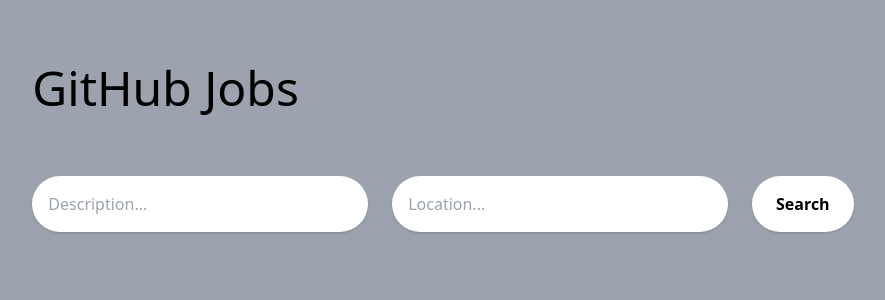
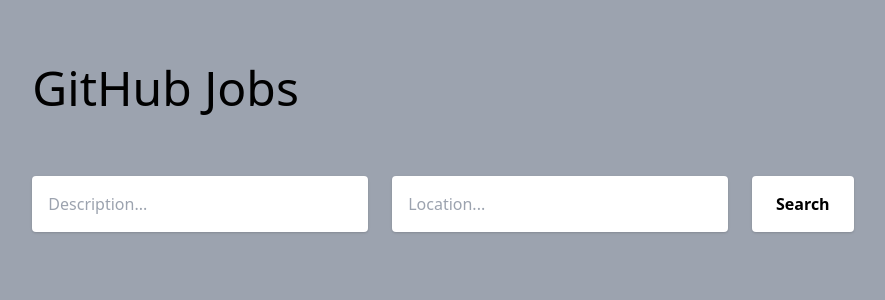
Before and after one commit to rajtslegr/github-jobs, a Next.js app: page / in a window 1280 px wide. Shown: the top 300 px of the page, without its empty margins (197-1082 px from the left). Built offline with nearby package versions, Linux system fonts and the light colour scheme.

Commit message:
somehow working main page

```diff
--- a/src/components/SearchButton.tsx
+++ b/src/components/SearchButton.tsx
@@ -4,14 +4,16 @@
   type: 'button' | 'submit';
   handleClick: React.MouseEventHandler<Element>;
   children: ReactNode;
+  handleDisabled?: boolean;
 }
 
-const SearchButton: React.FC<Props> = ({ handleClick, type, children }) => {
+const SearchButton: React.FC<Props> = ({ handleClick, handleDisabled, type, children }) => {
   return (
     <button
       type={type}
       onClick={handleClick}
-      className="px-6 py-4 font-bold text-black transition bg-white rounded-full shadow hover:shadow-md"
+      disabled={handleDisabled}
+      className="px-6 py-4 font-bold text-black transition bg-white rounded shadow hover:shadow-md"
     >
       {children}
     </button>
--- a/src/components/SearchInput.tsx
+++ b/src/components/SearchInput.tsx
@@ -10,7 +10,7 @@
     <input
       type="search"
       onChange={handleType}
-      className="w-full p-4 bg-white rounded-full shadow"
+      className="w-full p-4 bg-white rounded shadow"
       placeholder={placeholder}
     />
   );
--- a/src/lib/jobs.ts
+++ b/src/lib/jobs.ts
@@ -1,12 +1,13 @@
 export const getJobs = (
   description?: string | string[],
   location?: string | string[],
-  // page?: number,
+  page?: string | string[],
 ): Promise<Response> => {
   const url = new URL('https://jobs.github.com/positions.json');
 
   description ? url.searchParams.append('description', description.toString()) : null;
   location ? url.searchParams.append('location', location.toString()) : null;
+  page ? url.searchParams.append('page', page.toString()) : null;
 
   return fetch(url.href);
 };
--- a/src/pages/api/jobs.ts
+++ b/src/pages/api/jobs.ts
@@ -2,8 +2,8 @@
 import { getJobs } from '../../lib/jobs';
 
 export default async (req: NextApiRequest, res: NextApiResponse): Promise<void> => {
-  const { description, location } = req.query;
-  const jobsResponse = await getJobs(description, location);
+  const { description, location, page } = req.query;
+  const jobsResponse = await getJobs(description, location, page);
   const jobs = await jobsResponse.json();
 
   return res.send(jobs);
--- a/src/pages/index.tsx
+++ b/src/pages/index.tsx
@@ -1,6 +1,6 @@
 import { NextPage } from 'next';
 import React, { ChangeEvent, useState } from 'react';
-import { useQuery } from 'react-query';
+import { useInfiniteQuery } from 'react-query';
 import Job from '../components/Job';
 import SearchButton from '../components/SearchButton';
 import SearchInput from '../components/SearchInput';
@@ -11,19 +11,27 @@
   const [description, setDescription] = useState<string>();
   const [location, setLocation] = useState<string>();
 
-  const { data, refetch, isLoading, isError } = useQuery<IJob[], Error>(
+  const { data, refetch, isLoading, isError, fetchNextPage, isFetchingNextPage } = useInfiniteQuery<
+    { data: IJob[]; nextPage: number },
+    Error
+  >(
     'jobs',
     async ({ pageParam = 1 }) => {
-      const url = '/api/jobs?page' + pageParam;
+      const url = '/api/jobs?page=' + pageParam;
 
       const params = new URLSearchParams();
 
       description ? params.set('description', description.toString()) : null;
       location ? params.set('location', location.toString()) : null;
 
-      return await fetcher(`${url}${params.toString()}`);
+      return {
+        data: await fetcher(
+          `${url}${params.toString().length > 0 ? '&' : null}${params.toString()}`,
+        ),
+        nextPage: pageParam,
+      };
     },
-    { enabled: false },
+    { enabled: false, getNextPageParam: (lastPage) => lastPage.nextPage + 1 },
   );
 
   if (data && !isLoading && !isError) {
@@ -53,10 +61,25 @@
         </SearchButton>
       </div>
       <div className="space-y-4">
-        {data?.map((job) => {
-          return <Job key={job.id} {...job} />;
-        })}
+        {data?.pages?.map((group, i) => (
+          <React.Fragment key={i}>
+            {group.data.map((job) => {
+              return <Job key={job.id} {...job} />;
+            })}
+          </React.Fragment>
+        ))}
       </div>
+      {data && data?.pages[data?.pages?.length - 1]?.data?.length % 50 === 0 && (
+        <div className="self-end">
+          <SearchButton
+            type="button"
+            handleClick={() => fetchNextPage()}
+            handleDisabled={isFetchingNextPage}
+          >
+            {isFetchingNextPage ? 'Loading more...' : 'Load More'}
+          </SearchButton>
+        </div>
+      )}
     </div>
   );
 };
```
